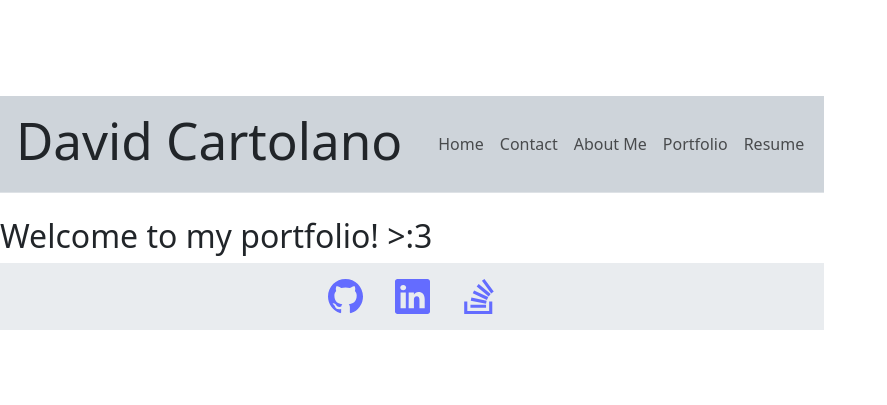
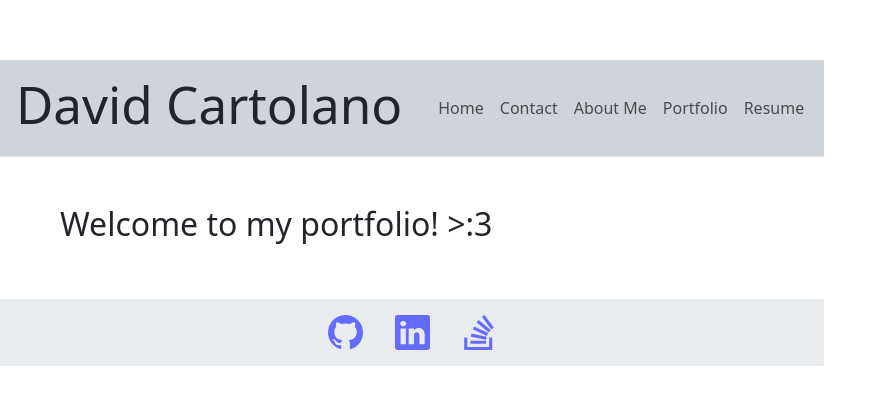
Before and after one commit to rogermle/david-react-portfolio, a React (Vite) app: page / in a window 1280 px wide. Shown: the part 187-592 px from the top of the page, without its empty margins (0-887 px from the left). Built offline with nearby package versions, Linux system fonts and the light colour scheme.

Commit message:
added margin and styling

```diff
--- a/src/pages/HomePage.jsx
+++ b/src/pages/HomePage.jsx
@@ -8,8 +8,10 @@
 export default function HomePage() {
 
   return (
-    <div className="">
+    <div className="m-5 row">
+      <div className="col">
         <h2>Welcome to my portfolio! {`>:3`}</h2>
+        </div>
     </div>
   );
 }
```
